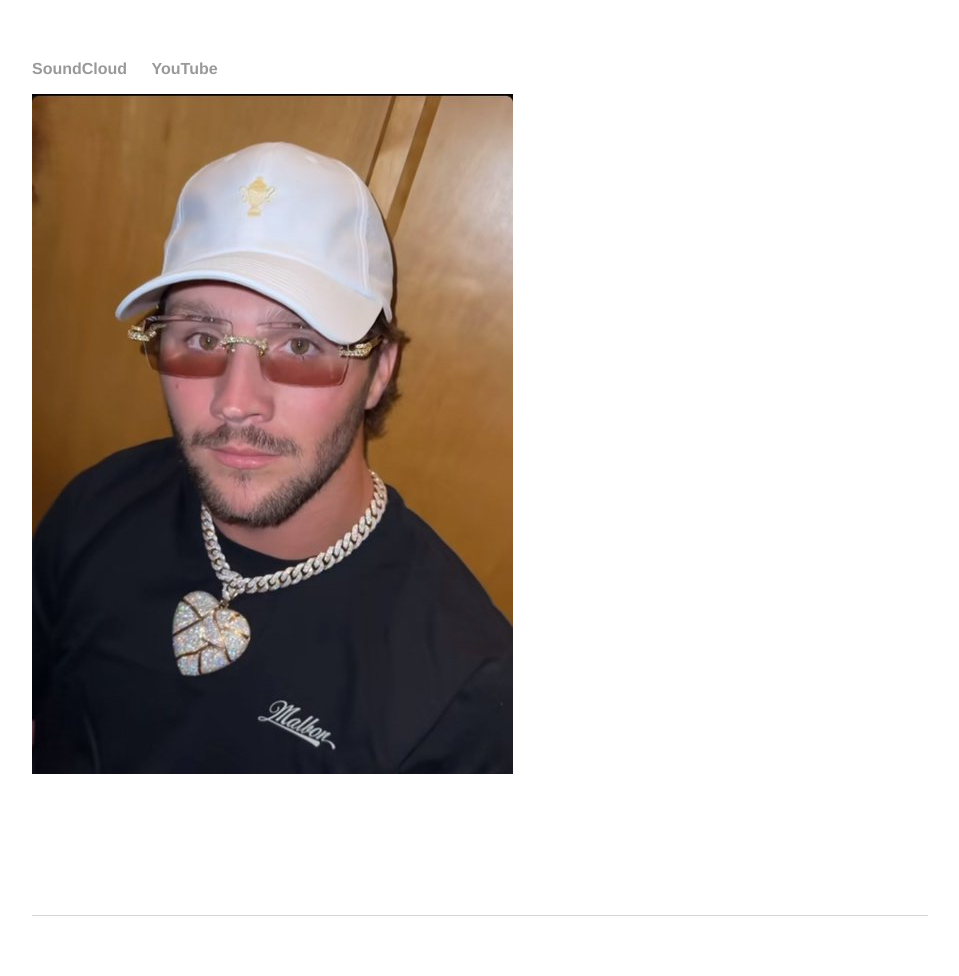
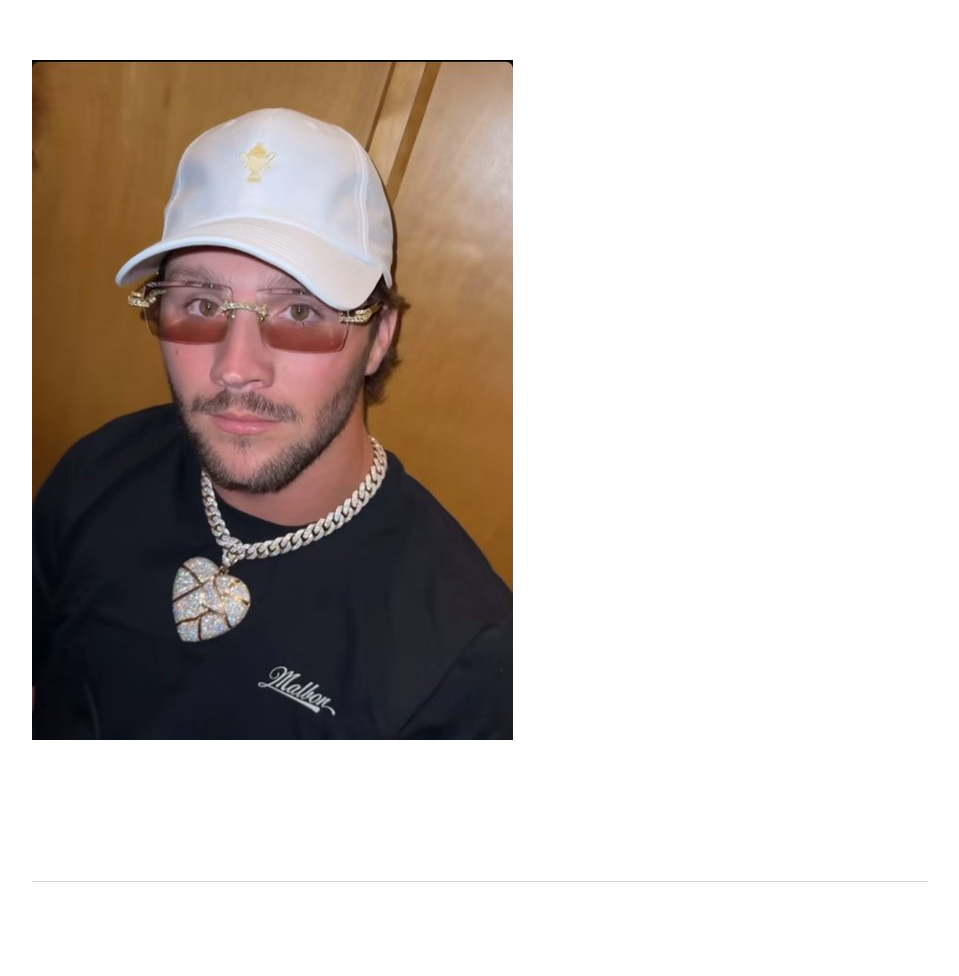
Before and after one commit to rseufert/rseufert.github.io, a Jekyll site: the page built from index.html, in a window 1280 px wide. Shown: the whole page, without its empty margins (160-1119 px from the left). Built offline with Jekyll 4.4.1, drawn with Linux system fonts in a browser that asks for light colours; after the commit the page ends 942 px from its top, so only the background shows below that.

Commit message:
Update default.html
Menu line items go bye bye

```diff
--- a/_layouts/default.html
+++ b/_layouts/default.html
@@ -11,8 +11,8 @@
 	        		<!--<li><a href="/">Home</a></li>-->
 	        		<!--<li><a href="/resume/resume.pdf" target="_blank">Resume</a></li>-->
 	        		<!--<li><a href="https://www.linkedin.com/in/rick-seufert-10b63b50" target="_blank">LinkedIn</a></li>-->
-	        		<li><a href="https://soundcloud.com/the-rick" target="_blank">SoundCloud</a></li>
-				<li><a href="https://www.youtube.com/@RickaDickRick" target="-blank">YouTube</a></li>
+	        		<!--<li><a href="https://soundcloud.com/the-rick" target="_blank">SoundCloud</a></li>-->
+				<!--<li><a href="https://www.youtube.com/@RickaDickRick" target="-blank">YouTube</a></li>-->
 	        		<!--<li><a href="https://www.facebook.com/sickreufert" target="_blank">Facebook</a></li>-->
 	    		</ul>
 			</nav>
```
